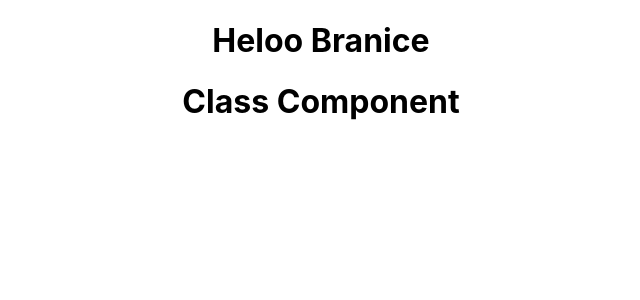
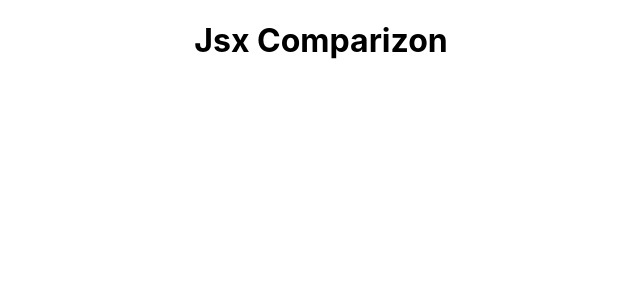
Before and after one commit to MBUDA-BRANICE-NJIRA/Master-React, a React (Create React App) app: page / in a window 1280 px wide. Shown: the top 300 px of the page, without its empty margins (319-959 px from the left). Built offline with nearby package versions, Linux system fonts and the light colour scheme.

Commit message:
Learnt on how to use jsx

```diff
--- a/src/App.js
+++ b/src/App.js
@@ -1,12 +1,14 @@
 import './App.css';
 import Greet from './Components/Great';
+import Hello from './Components/Hello';
 import Welcome from './Components/Welcome';
 
 function App() {
   return (
     <div className="App">
-      <Greet/>
-      <Welcome/>
+      {/* <Greet/>
+      <Welcome/> */}
+      <Hello/>
     </div>
   );
 }
--- /dev/null
+++ b/src/Components/Hello.js
@@ -0,0 +1,15 @@
+import React from "react";
+const Hello = () => {
+    // return (
+    //     <div>
+    //         <h1>Heloo Branice</h1>
+    //     </div>
+    //  );
+
+    return React.createElement (
+        'div',
+        null,
+        React.createElement('h1', null, "Jsx Comparizon") )
+}
+
+export default Hello;
```
